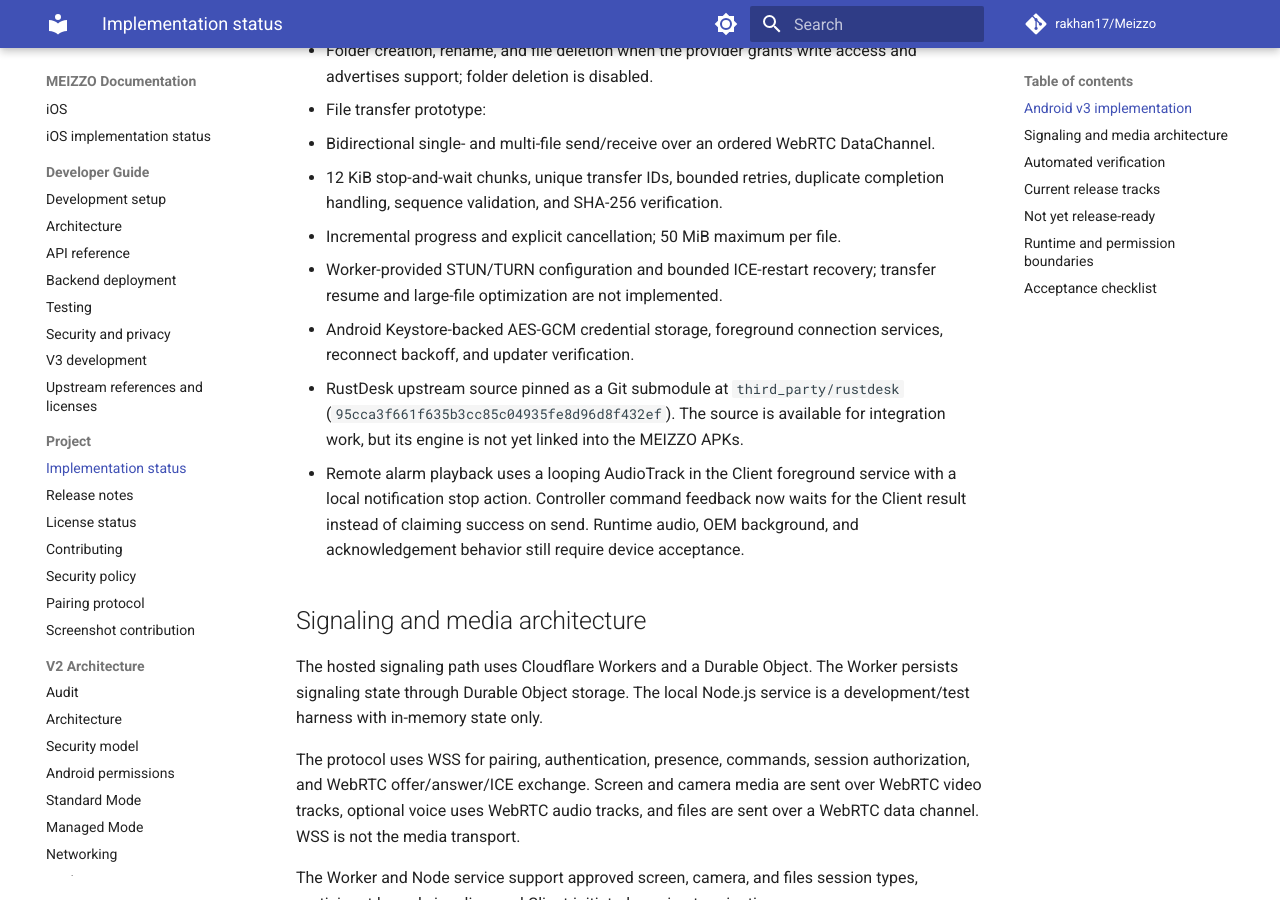
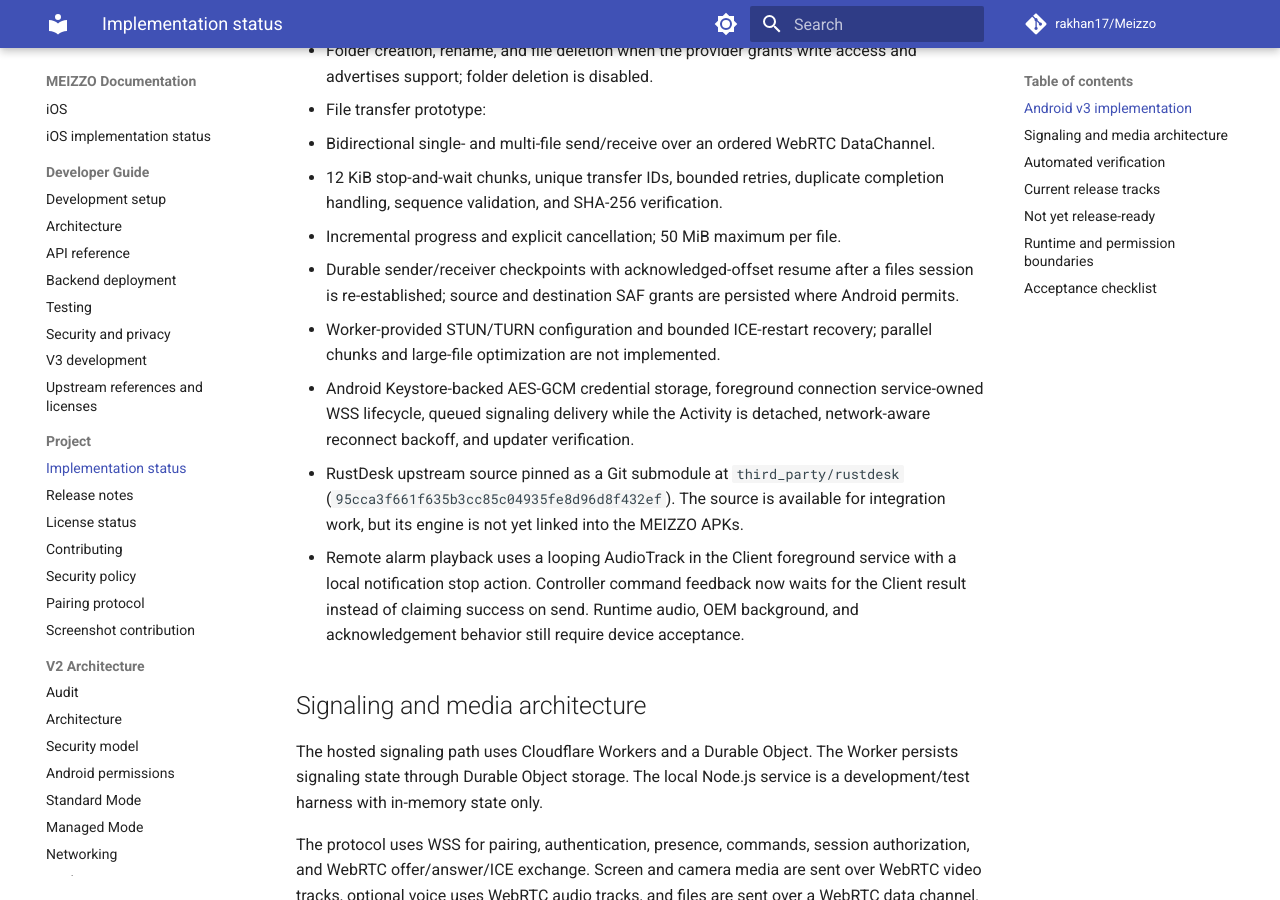
Before and after one commit to rakhan17/Meizzo, an MkDocs documentation site: the page built from docs/implementation-status.md, in a window 1280 px wide and 900 px high, scrolled down 1768 px. Built offline with MkDocs 1.6.1 and Material for MkDocs 9.7.7, drawn with Linux system fonts in a browser that asks for light colours; comment, search, counter and statistics services are not loaded.

Commit message:
docs(android): document service-owned signaling and transfer resume

```diff
--- a/docs/implementation-status.md
+++ b/docs/implementation-status.md
@@ -45,9 +45,11 @@ build does not prove runtime behavior on every Android vendor or network.
   - Bidirectional single- and multi-file send/receive over an ordered WebRTC DataChannel.
   - 12 KiB stop-and-wait chunks, unique transfer IDs, bounded retries, duplicate completion handling, sequence validation, and SHA-256 verification.
   - Incremental progress and explicit cancellation; 50 MiB maximum per file.
-  - Worker-provided STUN/TURN configuration and bounded ICE-restart recovery; transfer resume and large-file optimization are not implemented.
+  - Durable sender/receiver checkpoints with acknowledged-offset resume after a files session is re-established; source and destination SAF grants are persisted where Android permits.
+  - Worker-provided STUN/TURN configuration and bounded ICE-restart recovery; parallel chunks and large-file optimization are not implemented.
 - Android Keystore-backed AES-GCM credential storage, foreground connection
-  services, reconnect backoff, and updater verification.
+  service-owned WSS lifecycle, queued signaling delivery while the Activity is
+  detached, network-aware reconnect backoff, and updater verification.
 - RustDesk upstream source pinned as a Git submodule at
   `third_party/rustdesk` (`95cca3f661f635b3cc85c04935fe8d96d8f432ef`).
   The source is available for integration work, but its engine is not yet
```
